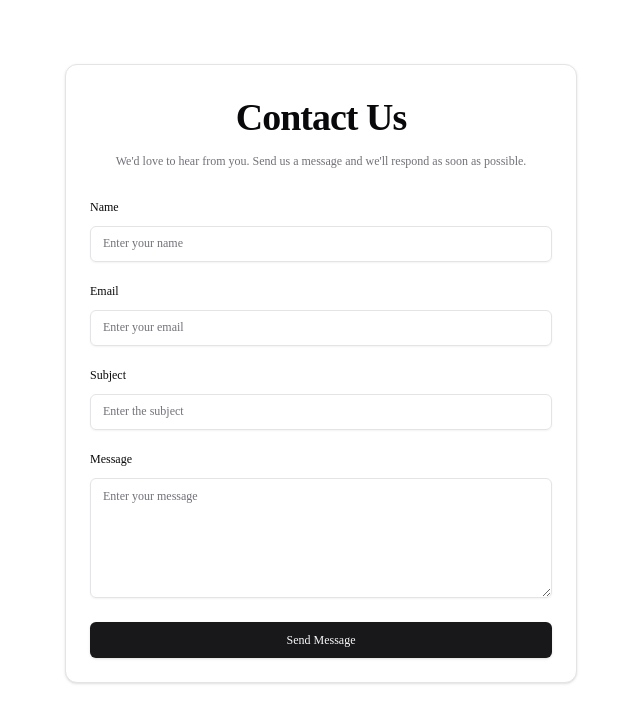
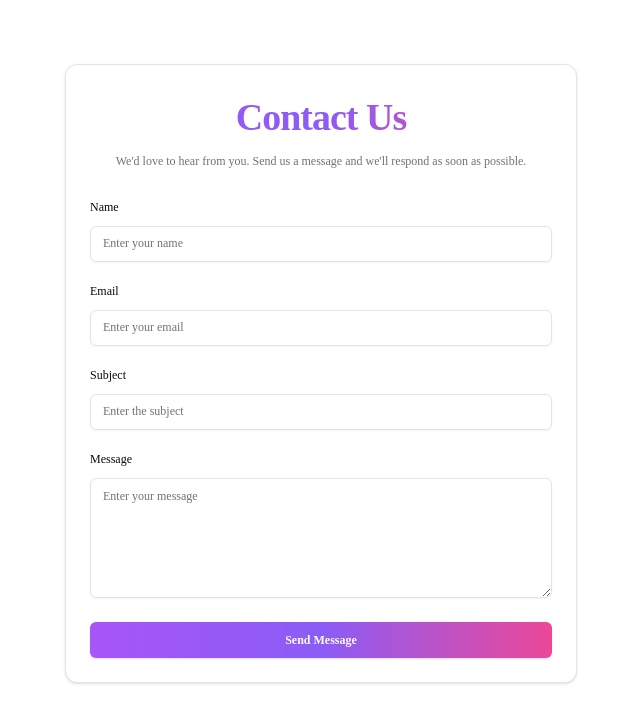
Before and after one commit to Prayas-35/Coordina, a Next.js app in the folder main/: page /contact in a window 1280 px wide. Shown: the top 722 px of the page, without its empty margins (319-959 px from the left). Built offline with nearby package versions, Linux system fonts and the light colour scheme.

Commit message:
Update contact

```diff
--- a/main/app/contact/page.js
+++ b/main/app/contact/page.js
@@ -9,31 +9,52 @@ export default function Contact() {
     <div className="container mx-auto px-4 py-8 md:py-16">
       <Card className="max-w-lg mx-auto">
         <CardHeader className="text-center">
-          <CardTitle className="text-3xl font-bold">Contact Us</CardTitle>
+          <CardTitle className="text-3xl font-bold bg-gradient-to-r from-purple-500 via-violet-500 to-pink-500 text-transparent bg-clip-text">
+            Contact Us
+          </CardTitle>
           <CardDescription>We'd love to hear from you. Send us a message and we'll respond as soon as possible.</CardDescription>
         </CardHeader>
         <CardContent>
           <form className="space-y-4">
             <div className="space-y-2">
               <Label htmlFor="name">Name</Label>
-              <Input id="name" placeholder="Enter your name" />
+              <Input
+                id="name"
+                placeholder="Enter your name"
+                className="hover:outline-none hover:ring-2 hover:ring-purple-300 focus:ring-2 focus:ring-purple-500 transition-all duration-300"
+              />
             </div>
             <div className="space-y-2">
               <Label htmlFor="email">Email</Label>
-              <Input id="email" type="email" placeholder="Enter your email" />
+              <Input
+                id="email"
+                type="email"
+                placeholder="Enter your email"
+                className="hover:outline-none hover:ring-2 hover:ring-purple-300 focus:ring-2 focus:ring-purple-500 transition-all duration-300"
+              />
             </div>
             <div className="space-y-2">
               <Label htmlFor="subject">Subject</Label>
-              <Input id="subject" placeholder="Enter the subject" />
+              <Input
+                id="subject"
+                placeholder="Enter the subject"
+                className="hover:outline-none hover:ring-2 hover:ring-purple-300 focus:ring-2 focus:ring-purple-500 transition-all duration-300"
+              />
             </div>
             <div className="space-y-2">
               <Label htmlFor="message">Message</Label>
-              <Textarea id="message" placeholder="Enter your message" className="min-h-[120px]" />
+              <Textarea
+                id="message"
+                placeholder="Enter your message"
+                className="min-h-[120px] hover:outline-none hover:ring-2 hover:ring-purple-300 focus:ring-2 focus:ring-purple-500 transition-all duration-300"
+              />
             </div>
           </form>
         </CardContent>
         <CardFooter>
-          <Button className="w-full">Send Message</Button>
+          <Button className="w-full bg-gradient-to-r from-purple-500 via-violet-500 to-pink-500 hover:from-purple-600 hover:via-violet-600 hover:to-pink-600 transition-all duration-300">
+            <span className="font-bold">Send Message</span>
+          </Button>
         </CardFooter>
       </Card>
     </div>
```
